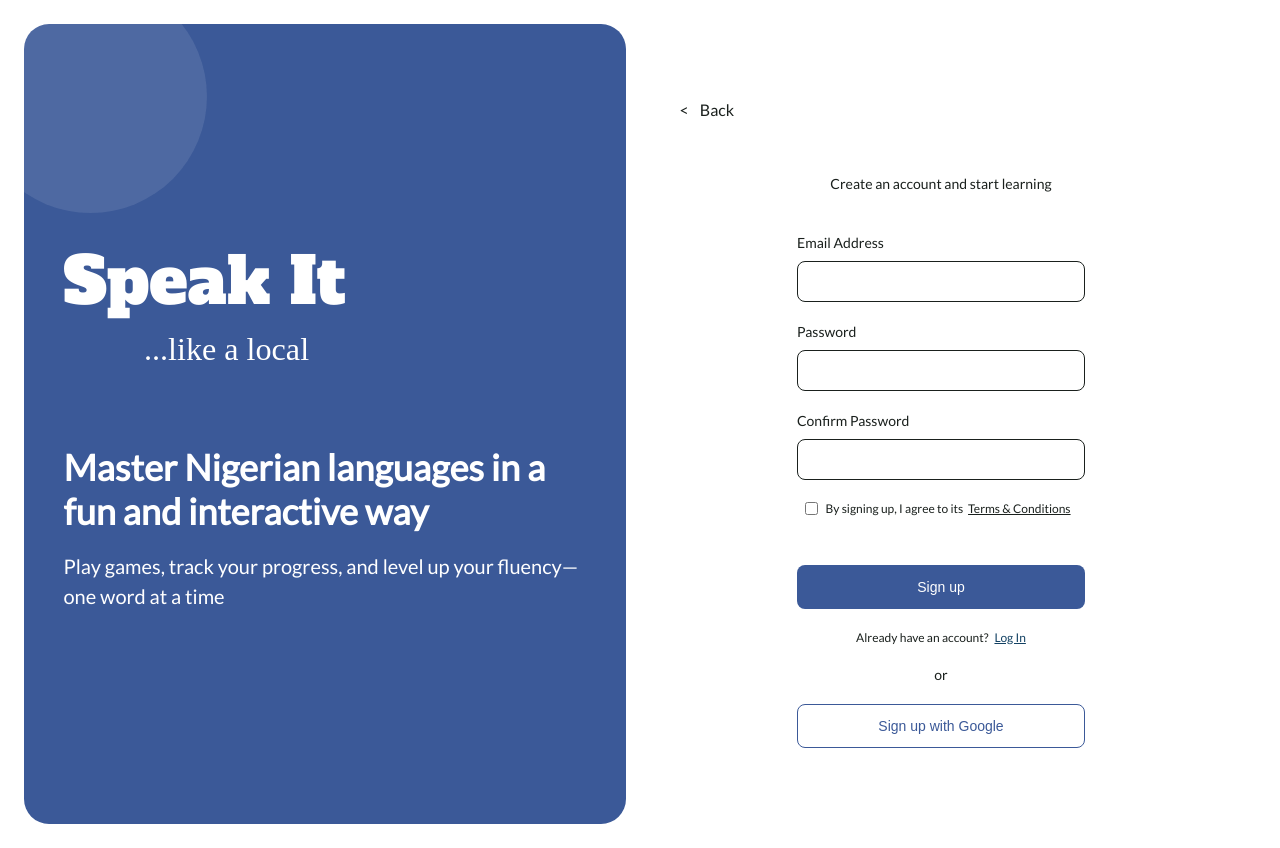
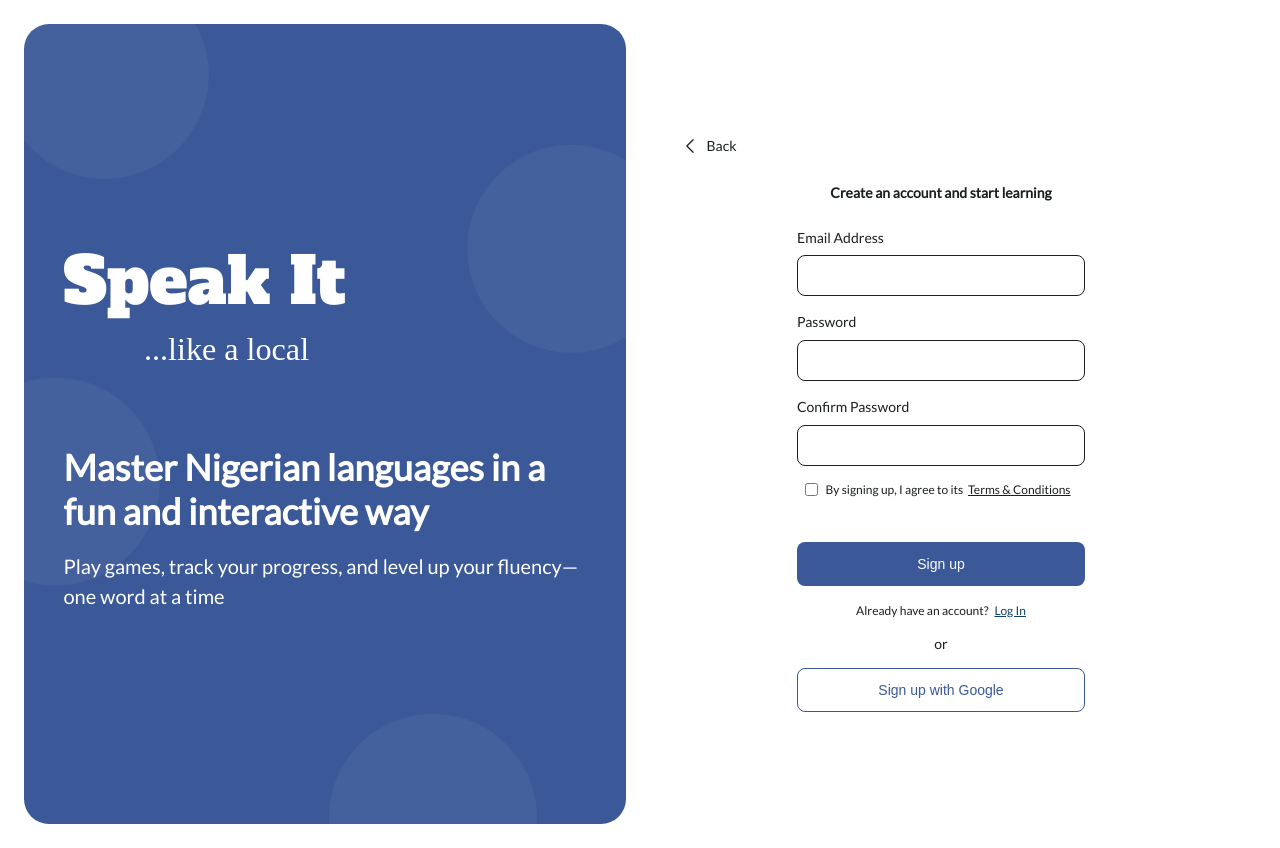
Before and after one commit to comfortibok/sabitalk, a React (Vite) app: page / in a window 1280 px wide. Both pictures are taken after a click on the button "Continue". Built offline with nearby package versions, Linux system fonts and the light colour scheme; a web font is replaced by a local one.

Commit message:
FIX: Bug & Alignment Fix

```diff
--- a/src/App.css
+++ b/src/App.css
@@ -47,6 +47,10 @@ body {
   display: grid;
   place-items: center;
   min-height: 100vh;
+  background-image: url(./assets/ellipse/Left-pane-background.png);
+  background-position: center;
+  background-size: cover;
+  background-repeat: no-repeat;
 }
 
 .right-pane {
--- a/src/components/SignUp.jsx
+++ b/src/components/SignUp.jsx
@@ -4,7 +4,23 @@ const SignUp = ({ onSwitch }) => {
   return (
     <div className={`${styles.formSection} ${layoutStyles.leftPaneContainer}`}>
       <p className={styles.back}>
-        <span>&lt;</span> Back
+        <span>
+          <svg
+            xmlns="http://www.w3.org/2000/svg"
+            fill="none"
+            viewBox="0 0 24 24"
+            strokeWidth={1.5}
+            stroke="currentColor"
+            className={styles.backIcon}
+          >
+            <path
+              strokeLinecap="round"
+              strokeLinejoin="round"
+              d="M15.75 19.5 8.25 12l7.5-7.5"
+            />
+          </svg>
+        </span>
+        Back
       </p>
       <h3 className={styles.title}>Create an account and start learning</h3>
       <form className={styles.form}>
@@ -30,7 +46,7 @@ const SignUp = ({ onSwitch }) => {
           </label>
         </div>
         <button type="submit">Sign up</button>
-        <p >
+        <p>
           Already have an account?{" "}
           <a href="#" onClick={onSwitch}>
             Log In
--- a/src/styles/form.module.css
+++ b/src/styles/form.module.css
@@ -6,15 +6,30 @@
 }
 
 .back {
-  justify-self: flex-end;
+  display: flex;
+  align-items: center;
+  color: var(--primary-color);
+  cursor: pointer;
   font-weight: 500;
-  font-size: 1rem;
+
+  > span {
+    display: flex;
+    align-items: center;
+    justify-content: center;
+  }
+}
+
+.backIcon {
+  width: 20px;
+  height: 20px;
+  color: var(--primary-color);
+  text-align: center;
 }
 
 .title {
   font-size: inherit;
-  font-weight: 500;
-  margin-block: 4em 3em;
+  font-weight: 600;
+  margin-block: 2em;
   text-align: center;
 }
 
@@ -29,7 +44,7 @@
   display: flex;
   flex-direction: column;
   align-items: center;
-  gap: 1.5em;
+  gap: 1.2em;
 }
 
 .inputContainer {
--- a/src/styles/sabiTalkLayout.module.css
+++ b/src/styles/sabiTalkLayout.module.css
@@ -1,6 +1,7 @@
 .leftPaneContainer {
   max-width: 523px;
 }
+
 
 .leftPaneContainer h1,
 .subtitle,
@@ -23,6 +24,7 @@
   background-image: url("./assets/ellipse/Ellipse\ 661.png");
   background: rgba(255, 255, 255, 0.05);
   border-radius: 50%;
+  display: none;
 }
 
 .leftPaneContainer h1 {
```
Also changed, not shown: src/assets/ellipse/Left-pane-background.png (added).
